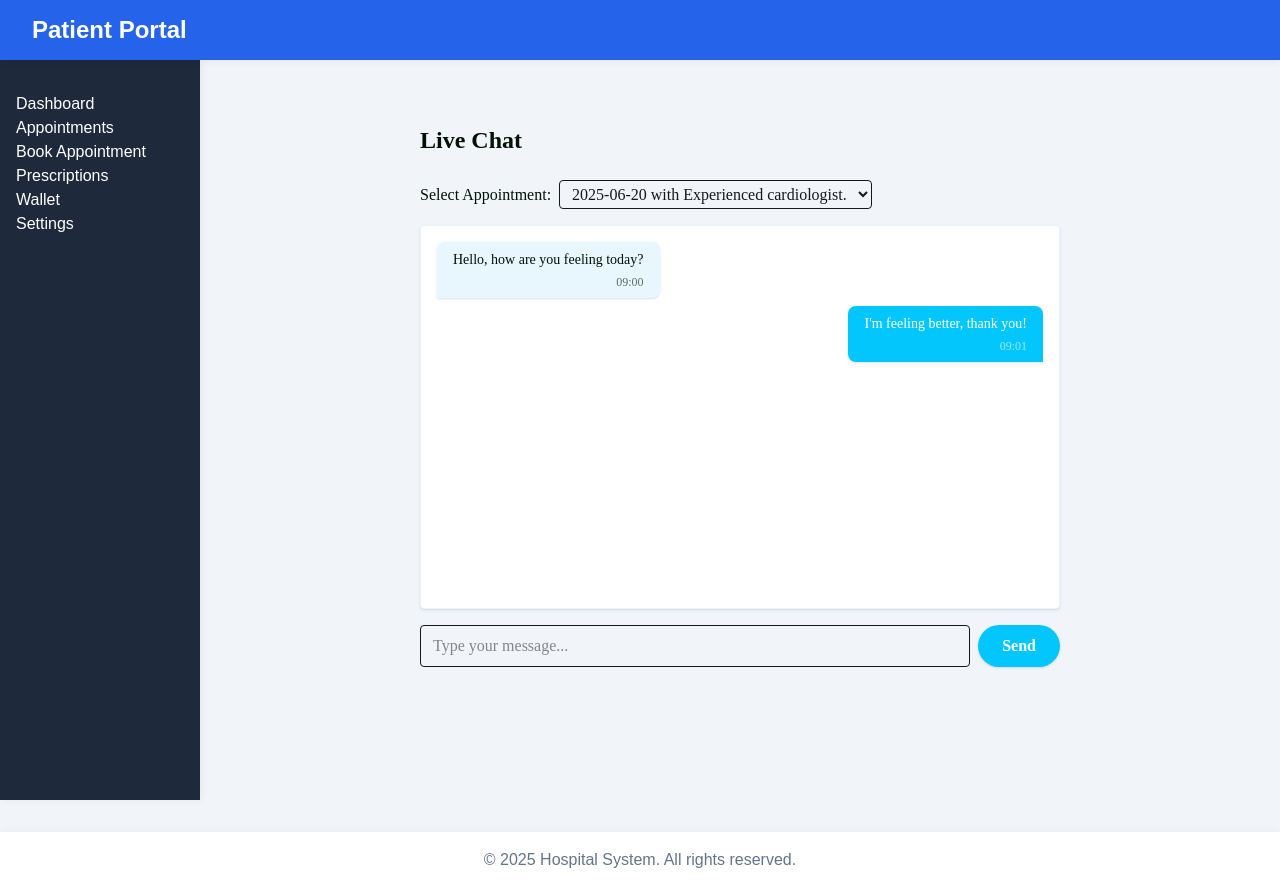
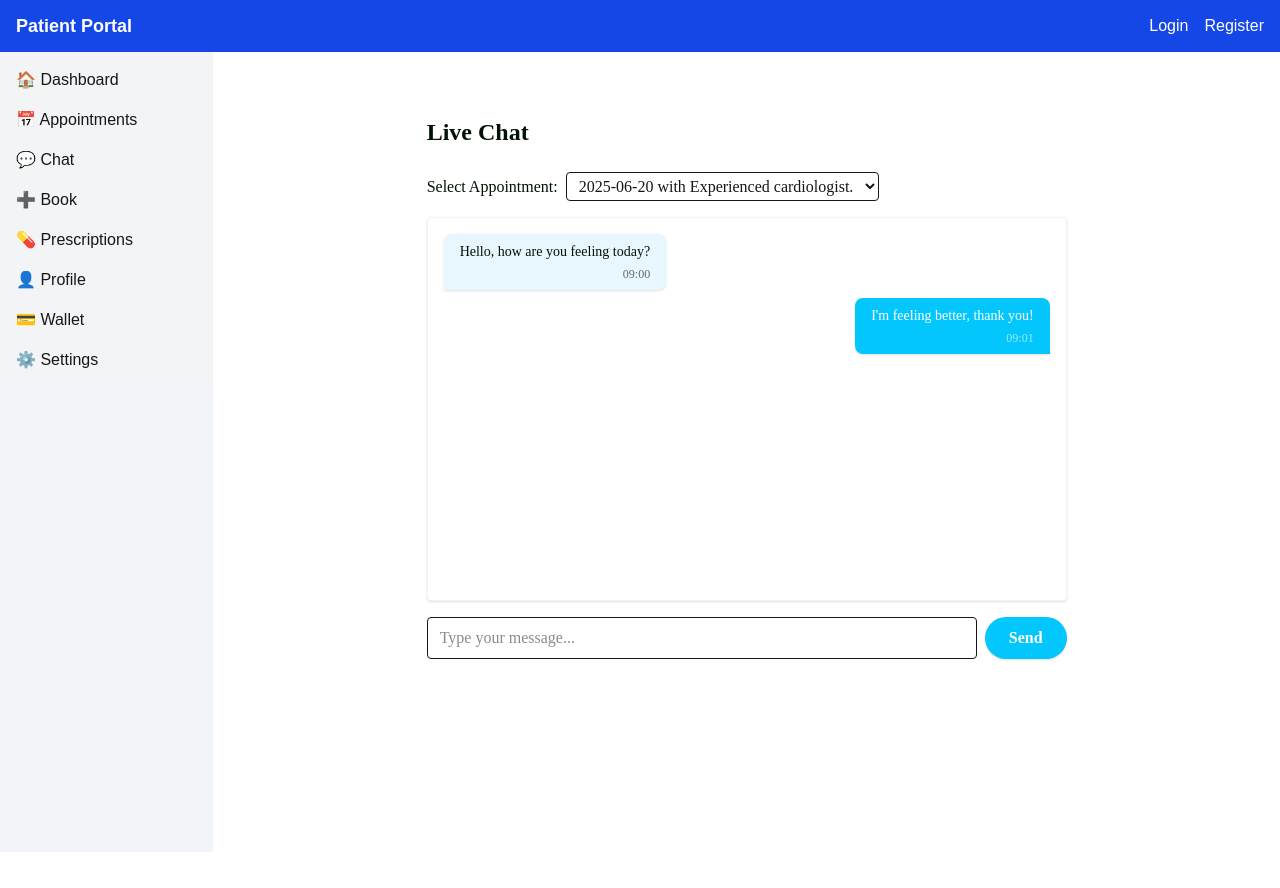
Before and after one commit to Ngahdiland/Hospital-system, a Next.js app: page /chat in a window 1280 px wide. After the commit the page ends 852 px from the top, so only its background shows below. Built offline with nearby package versions, Linux system fonts and the light colour scheme.

Commit message:
adjusted the user routes

```diff
--- a/app/(user)/chat/page.tsx
+++ b/app/(user)/chat/page.tsx
@@ -1,16 +1,31 @@
+"use client";
 import { useEffect, useRef, useState } from "react";
 import db from "../../../db/db.json";
+import PatientLayout from "@/components/patient-layout";
 
 // Simulate chat messages per appointment (in-memory for demo)
-const initialMessages: Record<number, { sender: "patient" | "doctor"; text: string; time: string }[]> = {
+const initialMessages: Record<
+  number,
+  { sender: "patient" | "doctor"; text: string; time: string }[]
+> = {
   1: [
-    { sender: "doctor", text: "Hello, how are you feeling today?", time: "09:00" },
-    { sender: "patient", text: "I'm feeling better, thank you!", time: "09:01" },
+    {
+      sender: "doctor",
+      text: "Hello, how are you feeling today?",
+      time: "09:00",
+    },
+    {
+      sender: "patient",
+      text: "I'm feeling better, thank you!",
+      time: "09:01",
+    },
   ],
 };
 
 export default function Chat() {
-  const [appointmentId, setAppointmentId] = useState(db.appointments[0]?.id || 1);
+  const [appointmentId, setAppointmentId] = useState(
+    db.appointments[0]?.id || 1
+  );
   const [messages, setMessages] = useState(initialMessages);
   const [input, setInput] = useState("");
   const chatEndRef = useRef<HTMLDivElement>(null);
@@ -34,7 +49,14 @@ export default function Chat() {
       ...prev,
       [appointmentId]: [
         ...(prev[appointmentId] || []),
-        { sender: "patient", text: input, time: new Date().toLocaleTimeString([], { hour: "2-digit", minute: "2-digit" }) },
+        {
+          sender: "patient",
+          text: input,
+          time: new Date().toLocaleTimeString([], {
+            hour: "2-digit",
+            minute: "2-digit",
+          }),
+        },
       ],
     }));
     setInput("");
@@ -44,24 +66,36 @@ export default function Chat() {
         ...prev,
         [appointmentId]: [
           ...(prev[appointmentId] || []),
-          { sender: "doctor", text: "Thank you for your message.", time: new Date().toLocaleTimeString([], { hour: "2-digit", minute: "2-digit" }) },
+          {
+            sender: "doctor",
+            text: "Thank you for your message.",
+            time: new Date().toLocaleTimeString([], {
+              hour: "2-digit",
+              minute: "2-digit",
+            }),
+          },
         ],
       }));
     }, 1000);
   }
 
   return (
+    <PatientLayout>
       <div className="max-w-2xl mx-auto py-8 px-4 font-[THICCCBOI]">
         <h1 className="text-2xl font-bold mb-6 text-[#011204]">Live Chat</h1>
         <div className="mb-4">
-        <label className="font-medium text-[#011204] mr-2">Select Appointment:</label>
+          <label className="font-medium text-[#011204] mr-2">
+            Select Appointment:
+          </label>
           <select
             className="border rounded px-2 py-1"
             value={appointmentId}
-          onChange={e => setAppointmentId(Number(e.target.value))}
+            onChange={(e) => setAppointmentId(Number(e.target.value))}
           >
-          {appointmentOptions.map(opt => (
-            <option key={opt.id} value={opt.id}>{opt.label}</option>
+            {appointmentOptions.map((opt) => (
+              <option key={opt.id} value={opt.id}>
+                {opt.label}
+              </option>
             ))}
           </select>
         </div>
@@ -69,7 +103,9 @@ export default function Chat() {
           {(messages[appointmentId] || []).map((msg, idx) => (
             <div
               key={idx}
-            className={`flex ${msg.sender === "patient" ? "justify-end" : "justify-start"}`}
+              className={`flex ${
+                msg.sender === "patient" ? "justify-end" : "justify-start"
+              }`}
             >
               <div
                 className={`max-w-xs px-4 py-2 rounded-lg shadow text-sm flex flex-col ${
@@ -79,7 +115,9 @@ export default function Chat() {
                 }`}
               >
                 <span>{msg.text}</span>
-              <span className="text-xs text-right mt-1 opacity-60">{msg.time}</span>
+                <span className="text-xs text-right mt-1 opacity-60">
+                  {msg.time}
+                </span>
               </div>
             </div>
           ))}
@@ -87,7 +125,7 @@ export default function Chat() {
         </div>
         <form
           className="flex gap-2"
-        onSubmit={e => {
+          onSubmit={(e) => {
             e.preventDefault();
             sendMessage();
           }}
@@ -96,7 +134,7 @@ export default function Chat() {
             className="flex-1 border rounded px-3 py-2"
             placeholder="Type your message..."
             value={input}
-          onChange={e => setInput(e.target.value)}
+            onChange={(e) => setInput(e.target.value)}
           />
           <button
             type="submit"
@@ -106,5 +144,6 @@ export default function Chat() {
           </button>
         </form>
       </div>
+    </PatientLayout>
   );
 }
--- a/app/(user)/layout.tsx
+++ b/app/(user)/layout.tsx
@@ -1,6 +1,6 @@
 import React, { ReactNode } from "react";
-import UserHeader from "../../components/UserHeader";
-import UserSidebar from "../../components/UserSidebar";
+// import UserHeader from "../../components/UserHeader";
+// import UserSidebar from "../../components/UserSidebar";
 
 interface UserLayoutProps {
     children: ReactNode;
@@ -9,34 +9,7 @@ interface UserLayoutProps {
 const UserLayout = ({ children }: UserLayoutProps) => {
     return (
         <div style={{ minHeight: "100vh", background: "#f1f5f9" }}>
-            <UserHeader />
-            <div style={{ display: "flex" }}>
-                <UserSidebar />
-                <main
-                    style={{
-                        marginTop: 60, // header height
-                        marginLeft: 200, // sidebar width
-                        padding: "2rem",
-                        flex: 1,
-                        minHeight: "calc(100vh - 60px)",
-                        background: "#f1f5f9",
-                    }}
-                >
-                    {children}
-                </main>
-            </div>
-            <footer
-                style={{
-                    background: "#fff",
-                    boxShadow: "0 -2px 8px rgba(0,0,0,0.03)",
-                    padding: "1rem",
-                    marginTop: 32,
-                    textAlign: "center",
-                    color: "#64748b",
-                }}
-            >
-                &copy; {new Date().getFullYear()} Hospital System. All rights reserved.
-            </footer>
+            {children}
         </div>
     );
 };
--- a/app/(user)/prescribtions/page.tsx
+++ /dev/null
@@ -1,47 +0,0 @@
-import db from "../../../db/db.json";
-
-const prescriptions = db.prescriptions;
-const doctors = db.doctors;
-
-export default function Prescriptions() {
-  return (
-    <div className="max-w-3xl mx-auto py-8 px-4 font-[THICCCBOI]">
-      <h1 className="text-2xl font-bold mb-6 text-[#011204]">Prescriptions</h1>
-      <div className="bg-white border border-[#E8F6FE] rounded shadow p-6">
-        <table className="w-full text-left">
-          <thead>
-            <tr className="text-[#2379F8]">
-              <th className="py-2">Doctor</th>
-              <th className="py-2">Content</th>
-              <th className="py-2">File</th>
-            </tr>
-          </thead>
-          <tbody>
-            {prescriptions.map((p) => {
-              const doctor = doctors.find((d) => d.id === p.doctor_id);
-              return (
-                <tr key={p.id} className="border-t border-[#E8F6FE]">
-                  <td className="py-2">{doctor ? doctor.bio : "Unknown"}</td>
-                  <td className="py-2">{p.content}</td>
-                  <td className="py-2">
-                    {p.file_url ? (
-                      <a
-                        href={p.file_url}
-                        download
-                        className="text-[#03C7FC] hover:underline font-medium"
-                      >
-                        Download
-                      </a>
-                    ) : (
-                      <span className="text-gray-400">No file</span>
-                    )}
-                  </td>
-                </tr>
-              );
-            })}
-          </tbody>
-        </table>
-      </div>
-    </div>
-  );
-}
--- /dev/null
+++ b/app/(user)/prescriptions/page.tsx
@@ -0,0 +1,52 @@
+import PatientLayout from "@/components/patient-layout";
+import db from "../../../db/db.json";
+
+const prescriptions = db.prescriptions;
+const doctors = db.doctors;
+
+export default function Prescriptions() {
+  return (
+    <PatientLayout>
+      <div className="max-w-3xl mx-auto py-8 px-4 font-[THICCCBOI]">
+        <h1 className="text-2xl font-bold mb-6 text-[#011204]">
+          Prescriptions
+        </h1>
+        <div className="bg-white border border-[#E8F6FE] rounded shadow p-6">
+          <table className="w-full text-left">
+            <thead>
+              <tr className="text-[#2379F8]">
+                <th className="py-2">Doctor</th>
+                <th className="py-2">Content</th>
+                <th className="py-2">File</th>
+              </tr>
+            </thead>
+            <tbody>
+              {prescriptions.map((p) => {
+                const doctor = doctors.find((d) => d.id === p.doctor_id);
+                return (
+                  <tr key={p.id} className="border-t border-[#E8F6FE]">
+                    <td className="py-2">{doctor ? doctor.bio : "Unknown"}</td>
+                    <td className="py-2">{p.content}</td>
+                    <td className="py-2">
+                      {p.file_url ? (
+                        <a
+                          href={p.file_url}
+                          download
+                          className="text-[#03C7FC] hover:underline font-medium"
+                        >
+                          Download
+                        </a>
+                      ) : (
+                        <span className="text-gray-400">No file</span>
+                      )}
+                    </td>
+                  </tr>
+                );
+              })}
+            </tbody>
+          </table>
+        </div>
+      </div>
+    </PatientLayout>
+  );
+}
--- a/components/patient-layout.tsx
+++ b/components/patient-layout.tsx
@@ -35,13 +35,13 @@ export default function PatientLayout({ children }: { children: React.ReactNode
         >
           <nav className="flex flex-col gap-4 items-center md:items-start">
             <Link href="/" className="hover:text-blue-700" title="Dashboard">🏠 <span className="hidden md:inline">Dashboard</span></Link>
+            <Link href="/appointments" className="hover:text-blue-700" title="Appointments">📅 <span className="hidden md:inline">Appointments</span></Link>
+            <Link href="/chat" className="hover:text-blue-700" title="Live Chat">💬 <span className="hidden md:inline">Chat</span></Link>
+            <Link href="/book-appointment" className="hover:text-blue-700" title="Book Appointment">➕ <span className="hidden md:inline">Book</span></Link>
+            <Link href="/prescriptions" className="hover:text-blue-700" title="Prescriptions">💊 <span className="hidden md:inline">Prescriptions</span></Link>
             <Link href="/profile" className="hover:text-blue-700" title="Profile">👤 <span className="hidden md:inline">Profile</span></Link>
-            <Link href="/appointments" className="hover:text-blue-700" title="Appointments">📅 <span className="hidden md:inline">Appointments</span></Link>
+            <Link href="/wallet" className="hover:text-blue-700" title="Wallet">💳 <span className="hidden md:inline">Wallet</span></Link>
             <Link href="/settings" className="hover:text-blue-700" title="Settings">⚙️ <span className="hidden md:inline">Settings</span></Link>
-            <Link href="/book-appointment" className="hover:text-blue-700" title="Book Appointment">➕ <span className="hidden md:inline">Book</span></Link>
-            <Link href="/wallet" className="hover:text-blue-700" title="Wallet">💳 <span className="hidden md:inline">Wallet</span></Link>
-            <Link href="/prescriptions" className="hover:text-blue-700" title="Prescriptions">💊 <span className="hidden md:inline">Prescriptions</span></Link>
-            <Link href="/chat" className="hover:text-blue-700" title="Live Chat">💬 <span className="hidden md:inline">Chat</span></Link>
           </nav>
         </aside>
         {/* Overlay for mobile sidebar */}
```
Also changed, not shown: app/(user)/book-appointment/page.tsx (+17 -4 lines), app/(user)/wallet/page.tsx (+43 -11 lines). Lines whose indentation alone changed are shown as unchanged.
